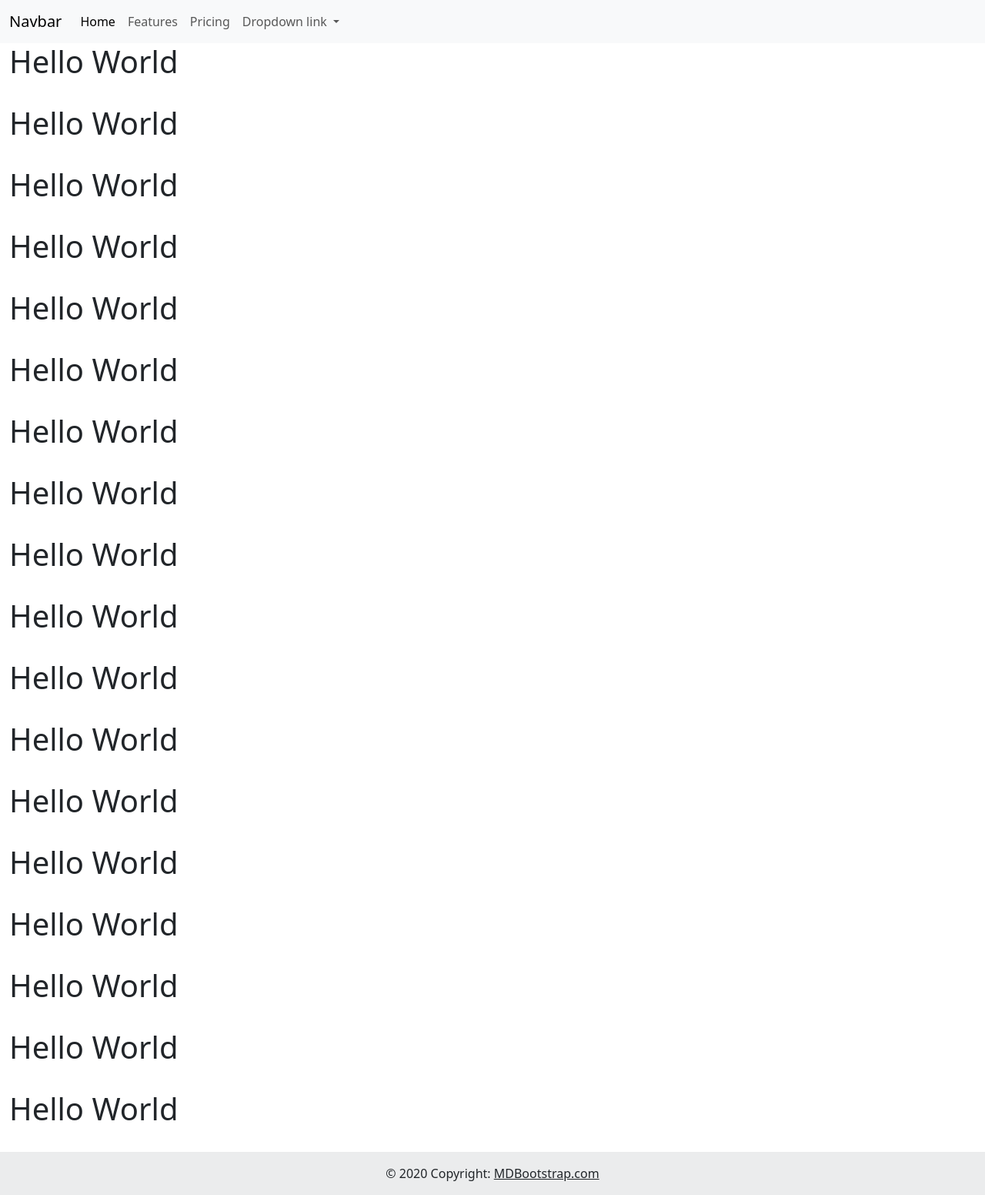
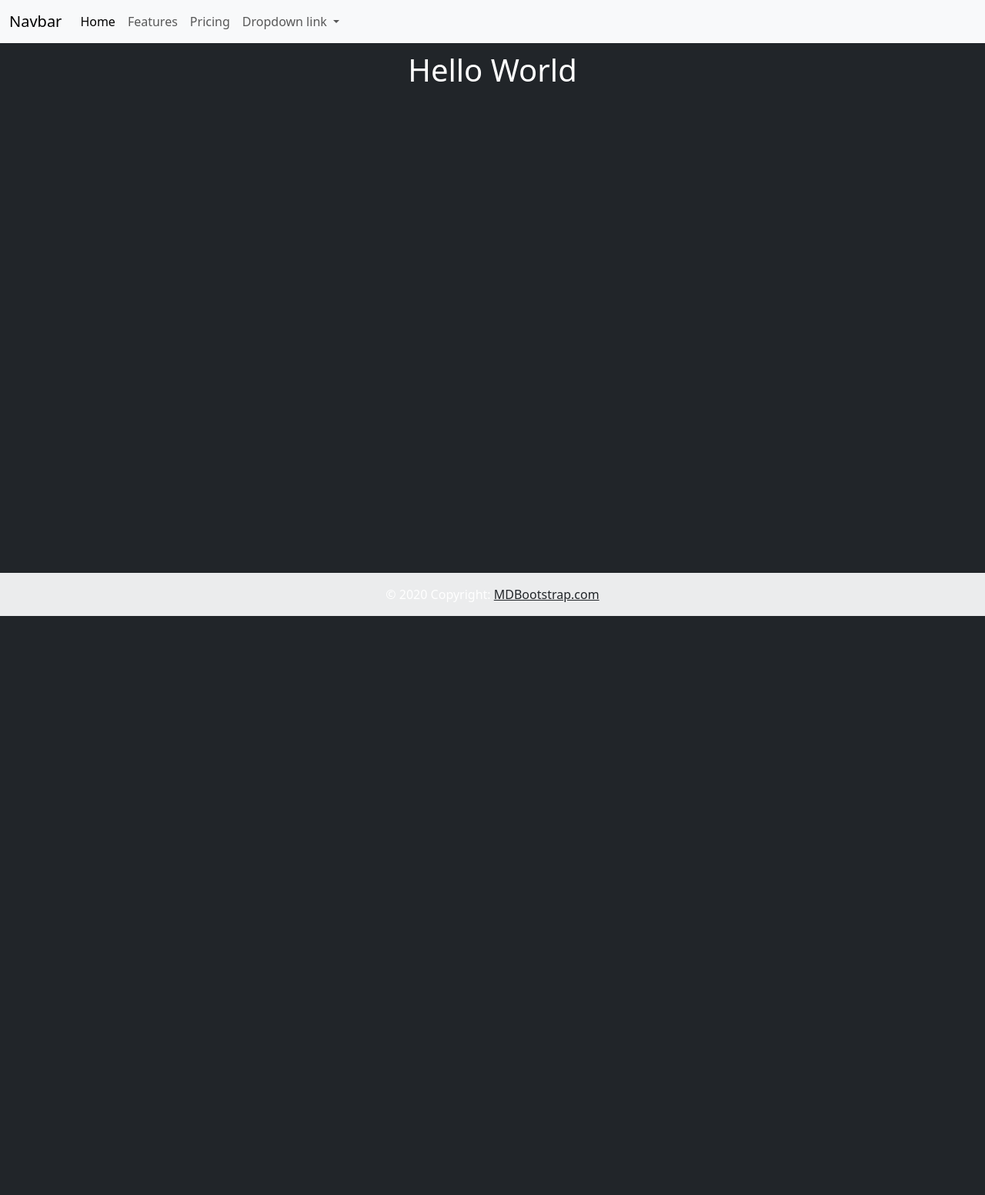
Before and after one commit to DiarmuidSheeran/retro-games, a Django app: page / in a window 1280 px wide. Shown: the whole page at 77% size. After the commit the page ends 800 px from the top, so only its background shows below. Run offline with Django 3.2, Linux system fonts and the light colour scheme.

Commit message:
Create static directory and update settings to incorporate static files, update base to use css style and update body styling

```diff
--- a/games/games/settings.py
+++ b/games/games/settings.py
@@ -122,3 +122,7 @@ USE_TZ = True
 # https://docs.djangoproject.com/en/3.0/howto/static-files/
 
 STATIC_URL = '/static/'
+STATICFILES_DIRS = (os.path.join(BASE_DIR, 'static'),)
+
+MEDIA_URL = '/media/'
+MEDIA_ROOT = os.path.join(BASE_DIR, 'media')
--- a/games/games/urls.py
+++ b/games/games/urls.py
@@ -16,8 +16,9 @@ Including another URLconf
 from django.contrib import admin
 from django.urls import path, include
 from django.conf import settings
+from django.conf.urls.static import static
 
 urlpatterns = [
     path('admin/', admin.site.urls),
     path('', include('home.urls')),
-]
+] + static(settings.MEDIA_URL, document_root=settings.MEDIA_ROOT)
--- a/games/home/templates/home/index.html
+++ b/games/home/templates/home/index.html
@@ -1,43 +1,5 @@
 {% extends "base.html" %}
-
+{% load static %}
 {% block content %}
     <h1>Hello World</h1>
-    <br>
-    <h1>Hello World</h1>
-    <br>
-    <h1>Hello World</h1>
-    <br>
-    <h1>Hello World</h1>
-    <br>
-    <h1>Hello World</h1>
-    <br>
-
-    <h1>Hello World</h1>
-    <br>
-    <h1>Hello World</h1>
-    <br>
-    <h1>Hello World</h1>
-    <br>
-    <h1>Hello World</h1>
-    <br>
-    <h1>Hello World</h1>
-    <br>
-    <h1>Hello World</h1>
-    <br>
-    <h1>Hello World</h1>
-    <br>
-    <h1>Hello World</h1>
-    <br>
-    <h1>Hello World</h1>
-    <br>
-
-    <h1>Hello World</h1>
-    <br>
-
-    <h1>Hello World</h1>
-    <br>
-    <h1>Hello World</h1>
-    <br>
-    <h1>Hello World</h1>
-    <br>
 {% endblock %}
--- /dev/null
+++ b/games/static/css/styles.css
@@ -0,0 +1,5 @@
+footer {
+    position: fixed;
+    bottom: 0;
+    width: 100%;
+  }
--- a/games/templates/base.html
+++ b/games/templates/base.html
@@ -8,13 +8,15 @@
     <script src="https://cdn.jsdelivr.net/npm/bootstrap@5.3.2/dist/js/bootstrap.min.js" integrity="sha384-BBtl+eGJRgqQAUMxJ7pMwbEyER4l1g+O15P+16Ep7Q9Q+zqX6gSbd85u4mG4QzX+" crossorigin="anonymous"></script>
     <script src="https://cdn.jsdelivr.net/npm/bootstrap@5.3.2/dist/js/bootstrap.bundle.min.js" integrity="sha384-C6RzsynM9kWDrMNeT87bh95OGNyZPhcTNXj1NW7RuBCsyN/o0jlpcV8Qyq46cDfL" crossorigin="anonymous"></script>
 
+    <link rel="stylesheet" href="static/css/styles.css">
+
     <title>Document</title>
 </head>
-<body>
+<body class="bg-dark text-white">
 
     {% include 'includes/nav/nav.html' %}
 
-    <div class="container-fluid">
+    <div class="container-fluid mb-4 text-center">
 
         {% block content %}
 
--- a/games/templates/includes/nav/nav.html
+++ b/games/templates/includes/nav/nav.html
@@ -1,4 +1,4 @@
-<nav class="navbar navbar-expand-lg bg-body-tertiary">
+<nav class="navbar navbar-expand-lg bg-body-tertiary fixed-top">
     <div class="container-fluid">
       <a class="navbar-brand" href="#">Navbar</a>
       <button class="navbar-toggler" type="button" data-bs-toggle="collapse" data-bs-target="#navbarNavDropdown" aria-controls="navbarNavDropdown" aria-expanded="false" aria-label="Toggle navigation">
@@ -29,3 +29,6 @@
       </div>
     </div>
 </nav>
+<hr>
+<hr>
+<hr>
```
Also changed, not shown: games/static/js/script.js (added).
